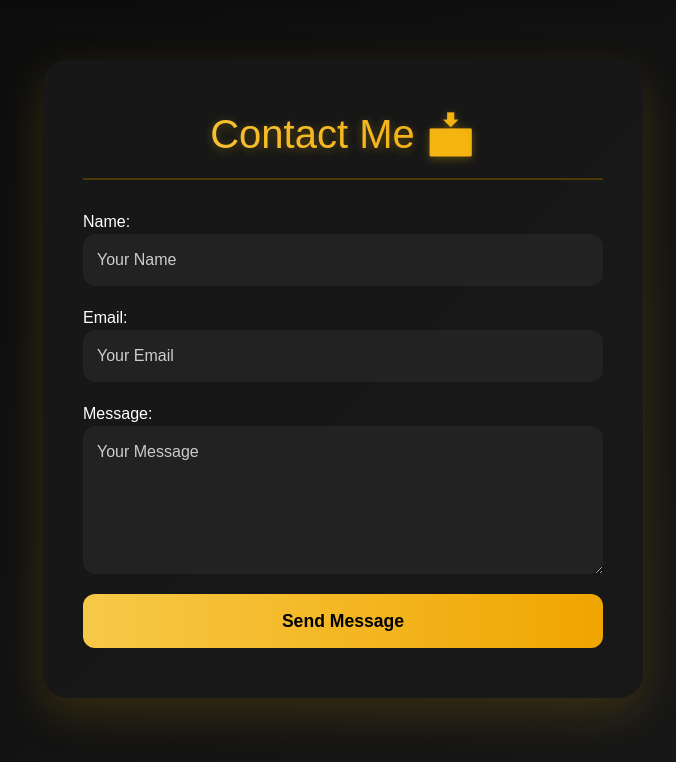
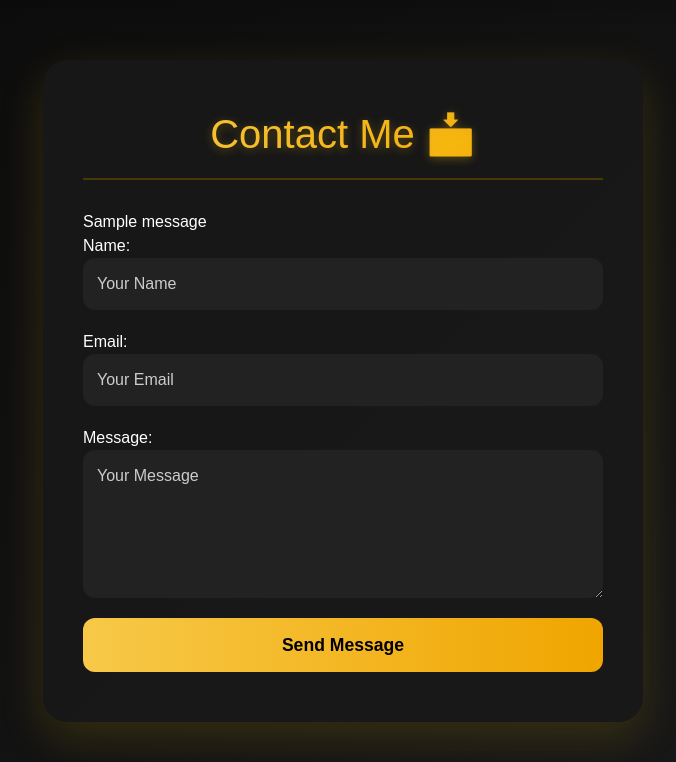
Before and after one commit to mohd-maruf-kureshi-2828/Car_Project_Using_Django, a Django app: page /contact/ in a window 1280 px wide. Shown: the part 102-864 px from the top of the page, without its empty margins (297-973 px from the left). Run offline with Django 5.2, Linux system fonts and the light colour scheme; tables that the repository leaves empty hold one stand-in row (values such as "Sample post"); one stand-in notice (Sample message) is shown.

Commit message:
Contact Updated

```diff
--- a/myfirstproject/myapp/templates/myapp/contact.html
+++ b/myfirstproject/myapp/templates/myapp/contact.html
@@ -111,6 +111,13 @@ button:hover {
 
 <div class="contact-container">
   <h1>Contact Me 📩</h1>
+   {% if messages %}
+    {% for message in messages %}
+      <div class="success-message">
+        {{ message }}
+      </div>
+    {% endfor %}
+  {% endif %}
   <form method="POST">
     {% csrf_token %}
     {{ form.as_p }}
```
